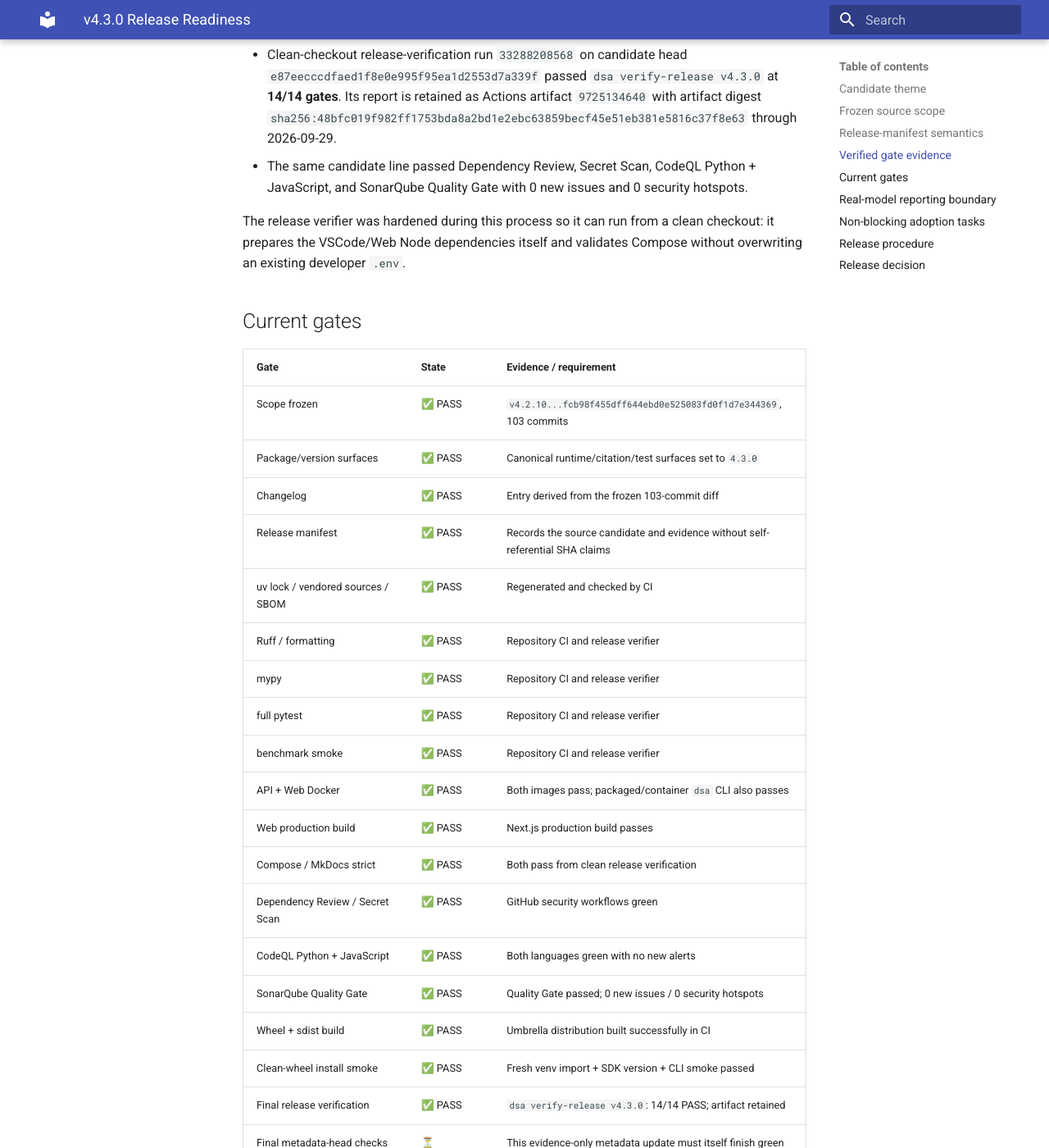
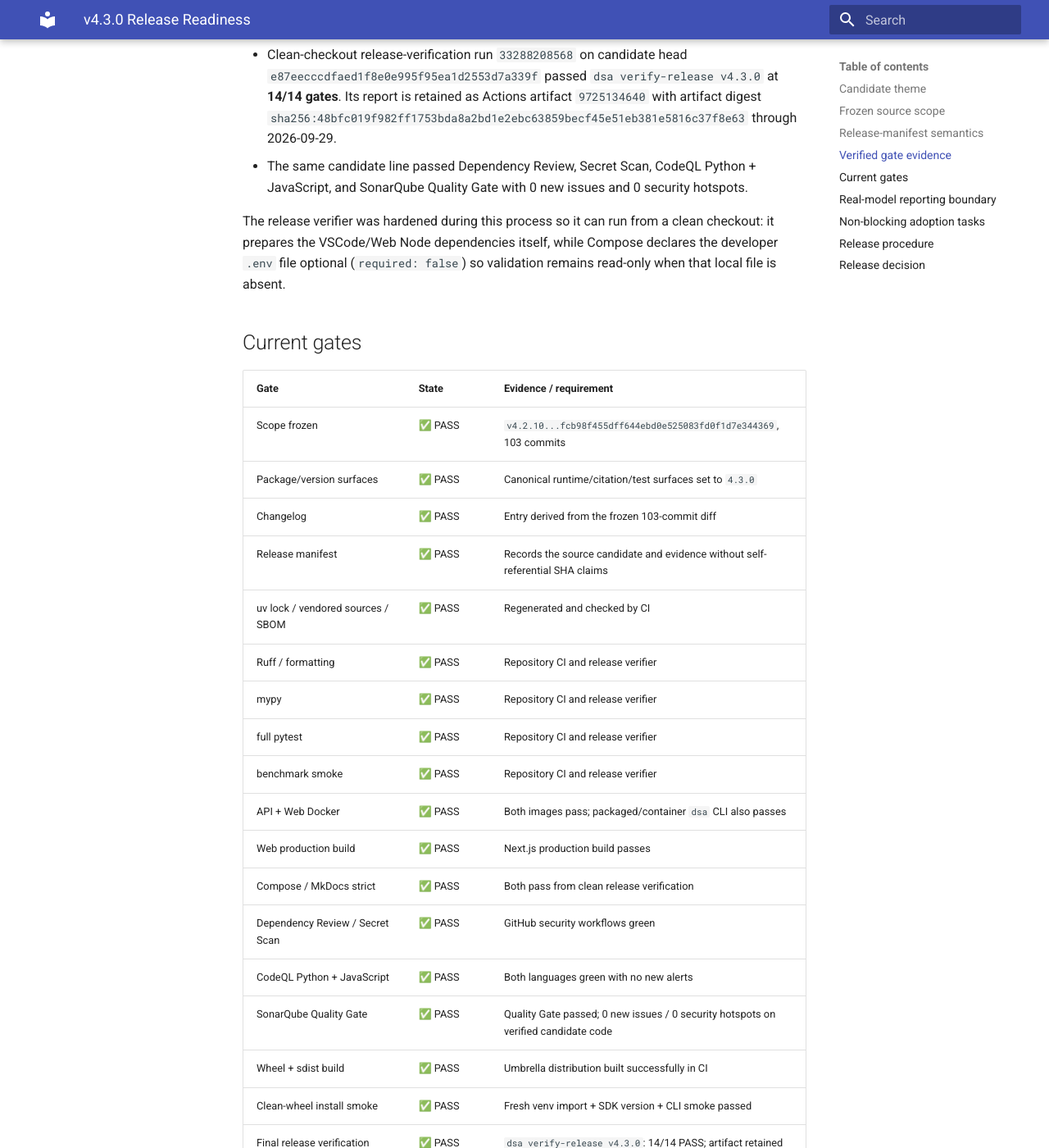
Before and after one commit to Jackxiaozhiren/data-science-agent, an MkDocs documentation site: the page built from docs/release-readiness-v4.3.md, in a window 1280 px wide and 1400 px high, scrolled down 1307 px. Shown: the whole window at 82% size. Built offline with MkDocs 1.6.1 and Material for MkDocs 9.7.7, drawn with Linux system fonts in a browser that asks for light colours; some of the changed text lies outside the part shown.

Commit message:
docs: clarify clean compose verification

```diff
--- a/docs/release-readiness-v4.3.md
+++ b/docs/release-readiness-v4.3.md
@@ -32,7 +32,7 @@ Two independent layers were used before finalizing this metadata:
 - Clean-checkout release-verification run `33288208568` on candidate head `e87eecccdfaed1f8e0e995f95ea1d2553d7a339f` passed `dsa verify-release v4.3.0` at **14/14 gates**. Its report is retained as Actions artifact `9725134640` with artifact digest `sha256:48bfc019f982ff1753bda8a2bd1e2ebc63859becf45e51eb381e5816c37f8e63` through 2026-09-29.
 - The same candidate line passed Dependency Review, Secret Scan, CodeQL Python + JavaScript, and SonarQube Quality Gate with 0 new issues and 0 security hotspots.
 
-The release verifier was hardened during this process so it can run from a clean checkout: it prepares the VSCode/Web Node dependencies itself and validates Compose without overwriting an existing developer `.env`.
+The release verifier was hardened during this process so it can run from a clean checkout: it prepares the VSCode/Web Node dependencies itself, while Compose declares the developer `.env` file optional (`required: false`) so validation remains read-only when that local file is absent.
 
 ## Current gates
 
@@ -52,12 +52,12 @@ The release verifier was hardened during this process so it can run from a clean
 | Compose / MkDocs strict | ✅ PASS | Both pass from clean release verification |
 | Dependency Review / Secret Scan | ✅ PASS | GitHub security workflows green |
 | CodeQL Python + JavaScript | ✅ PASS | Both languages green with no new alerts |
-| SonarQube Quality Gate | ✅ PASS | Quality Gate passed; 0 new issues / 0 security hotspots |
+| SonarQube Quality Gate | ✅ PASS | Quality Gate passed; 0 new issues / 0 security hotspots on verified candidate code |
 | Wheel + sdist build | ✅ PASS | Umbrella distribution built successfully in CI |
 | Clean-wheel install smoke | ✅ PASS | Fresh venv import + SDK version + CLI smoke passed |
 | Final release verification | ✅ PASS | `dsa verify-release v4.3.0`: 14/14 PASS; artifact retained |
-| Final metadata-head checks | ⏳ PENDING | This evidence-only metadata update must itself finish green before merge |
-| Tag / PyPI / GitHub Release | ⛔ BLOCKED | Only after the final metadata head is green and the RC is merged |
+| Final metadata-head checks | ⏳ PENDING | This metadata + clean-Compose update must itself finish green before merge |
+| Tag / PyPI / GitHub Release | ⛔ BLOCKED | Only after the final head is green and the RC is merged |
 
 ## Real-model reporting boundary
 
```
